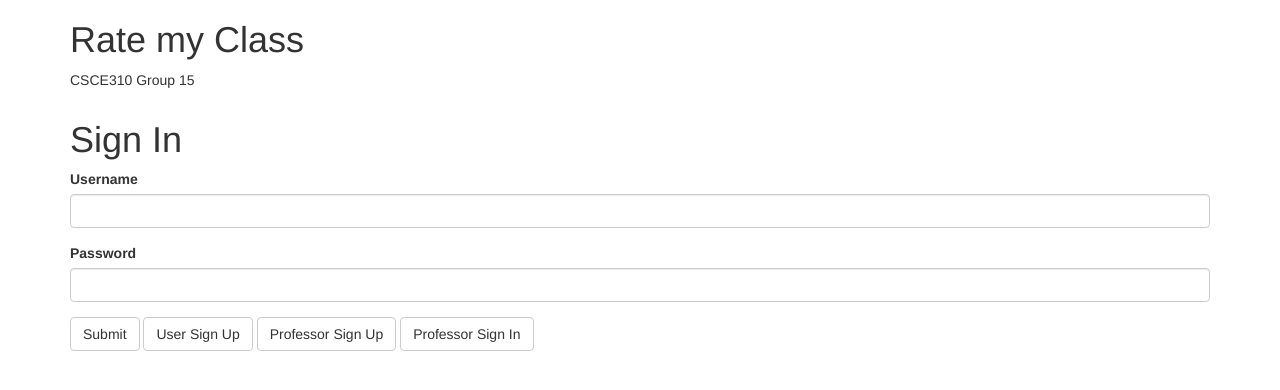
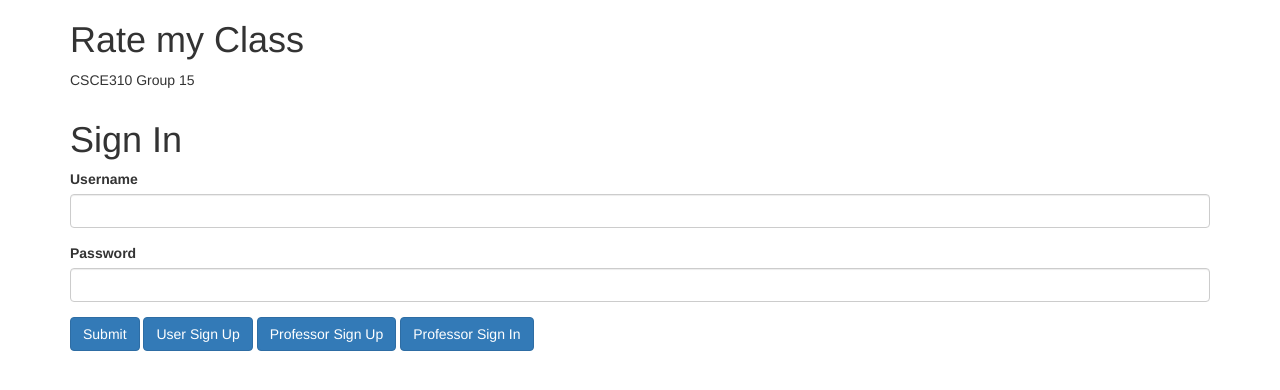
Before and after one commit to RohitS199/310FinalProject, a PHP site: page / in a window 1280 px wide. Shown: the top 390 px of the page. Run offline with PHP 8.4, Linux system fonts and the light colour scheme.

Commit message:
changing button colors

```diff
--- a/index.php
+++ b/index.php
@@ -31,7 +31,7 @@
                       <label for="password">Password</label>
                       <input type="password" name="password" class="form-control" id="password">
                   </div>
-                  <button type="submit" class="btn btn-default">Submit</button>
+                  <button type="submit" class="btn btn-primary">Submit</button>
                   <?php
 
 
@@ -64,11 +64,11 @@
                         }
                     }
                   ?>
-                  <a href="signup.php" class="btn btn-default">User Sign Up</a>
+                  <a href="signup.php" class="btn btn-primary">User Sign Up</a>
                   <!-- make a professor sign up button -->
-                  <a href="professorSignup.php" class="btn btn-default">Professor Sign Up</a>
+                  <a href="professorSignup.php" class="btn btn-primary">Professor Sign Up</a>
                   <!-- make a professor sign in button -->
-                  <a href="professorLogin.php" class="btn btn-default">Professor Sign In</a>
+                  <a href="professorLogin.php" class="btn btn-primary">Professor Sign In</a>
               </form>
           </div>
       </div>
```
